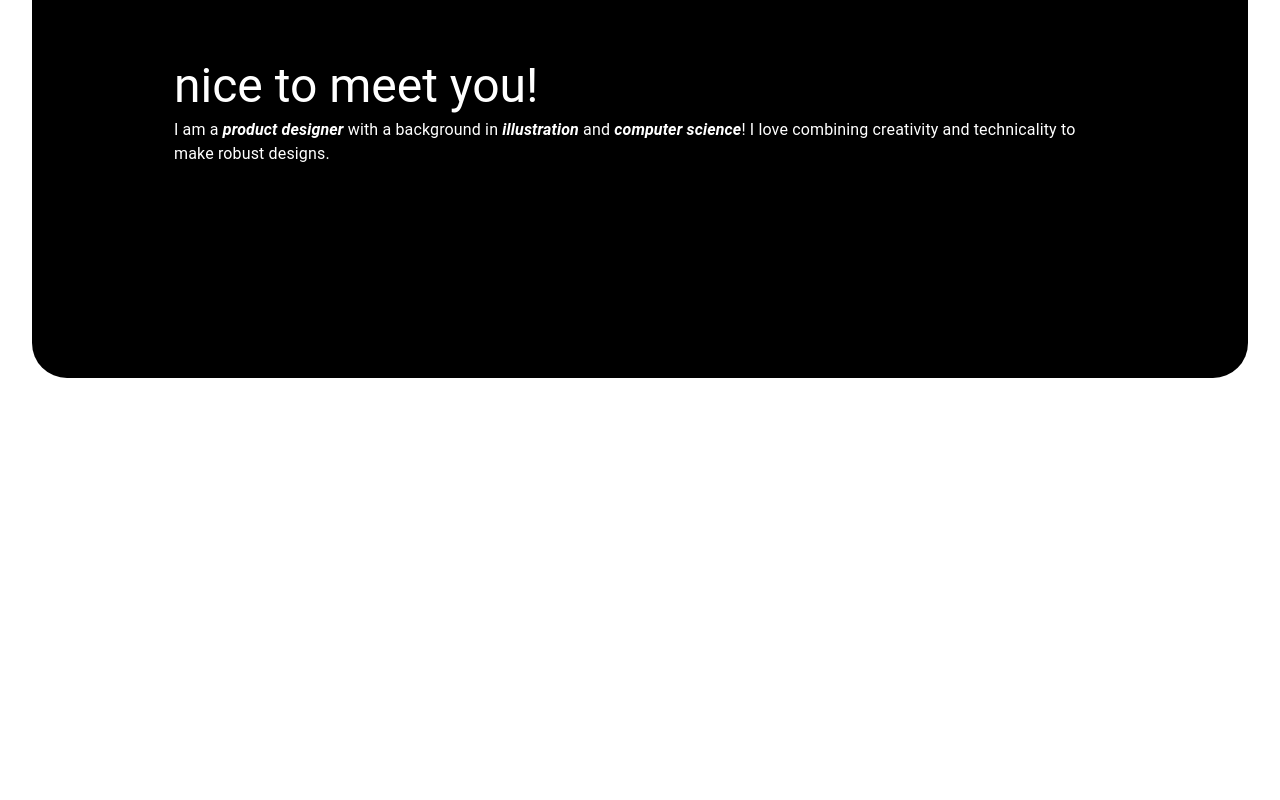
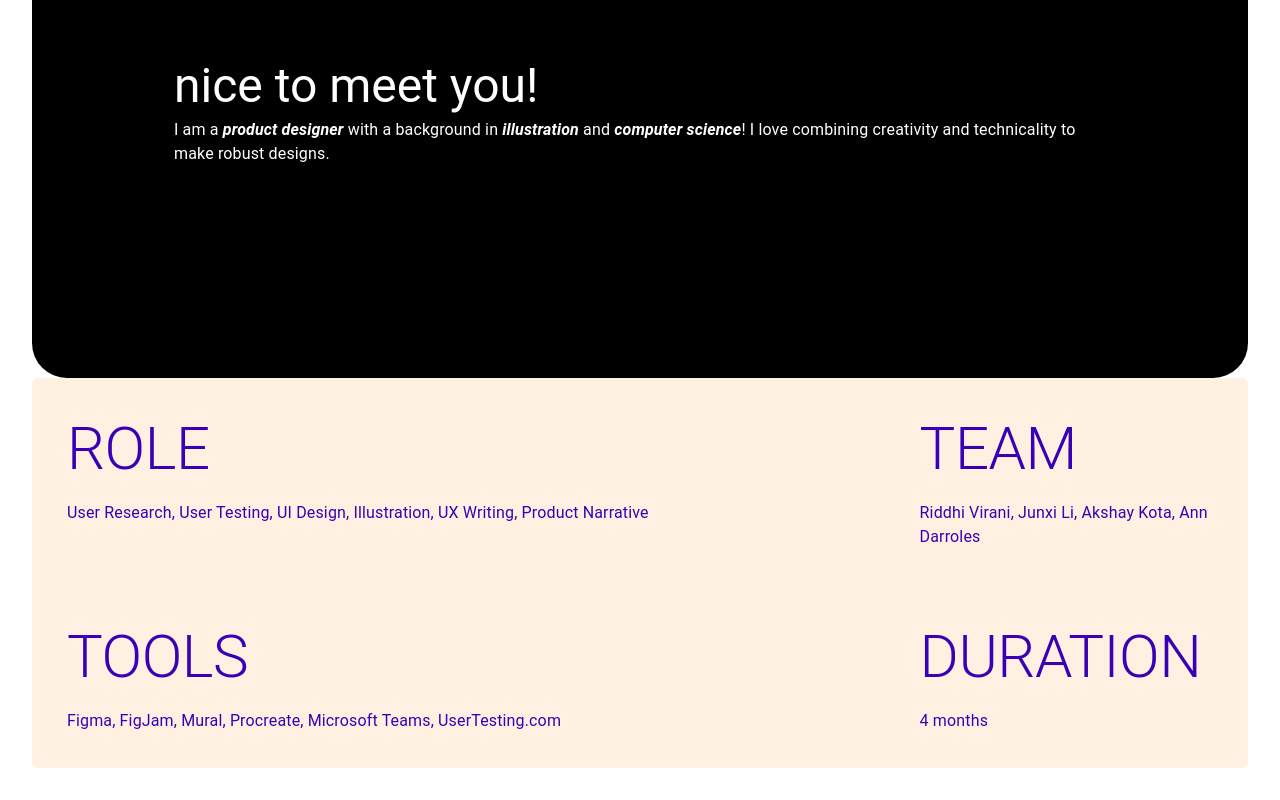
Before and after one commit to sonofabird/portfolio, a React (Vite) app: page / in a window 1280 px wide. Shown: the part 1024-1824 px from the top of the page. Before the commit the page ends 1434 px from the top, so only its background shows below. Built offline with nearby package versions, Linux system fonts and the light colour scheme.

Commit message:
add grid component

```diff
--- a/src/App.jsx
+++ b/src/App.jsx
@@ -1,6 +1,8 @@
 import Bio from './components/Bio'
 import Header from './components/Header'
 import './App.css'
+import TileGrid from './components/TileGrid'
+import Proj1Desc from './assets/p1/Proj1Desc'
 
 function App() {
 
@@ -8,6 +10,7 @@ function App() {
     <>
      <Header/>
      <Bio/>
+     <TileGrid description={Proj1Desc}/>
     </>
   )
 }
--- /dev/null
+++ b/src/assets/p1/Proj1Desc.jsx
@@ -0,0 +1,17 @@
+const Proj1Desc = [
+    {
+        title: "ROLE",
+        body: "User Research, User Testing, UI Design, Illustration, UX Writing, Product Narrative"
+    }, {
+        title: "TEAM",
+        body: "Riddhi Virani, Junxi Li, Akshay Kota, Ann Darroles"
+    }, {
+        title: "TOOLS",
+        body: "Figma, FigJam, Mural, Procreate, Microsoft Teams, UserTesting.com"
+    }, {
+        title: "DURATION",
+        body: "4 months"
+    }
+]
+
+export default Proj1Desc;
--- /dev/null
+++ b/src/components/TileGrid.jsx
@@ -0,0 +1,40 @@
+import { Box, Grid, Typography } from "@mui/material";
+
+const TileGridItem = (props) => {
+    return(
+        <Grid item xs={props.index % 2 == 0 ? 7 : 3}>
+            <Typography
+                variant="h2"
+                color="#3A00B5"
+                paddingBottom="16px"
+                sx= {{ textTransform: "uppercase" }}
+            >
+                {props.title}
+            </Typography>
+            <Typography
+                variant="body1"
+                color="#3A00B5"
+            >
+                {props.body}
+            </Typography>
+        </Grid>
+    )
+}
+
+const TileGrid = (props) => {
+    const descriptionArray = props.description;
+
+    return(
+        <Box textAlign="left" bgcolor="#FFF0E2" borderRadius="6px" display="flex" padding="35px">
+            <Grid container columns={{ xs: 10 }} spacing={{ xs: "72px" }}>
+                {
+                    descriptionArray.map((desc, index) => (
+                        <TileGridItem title={desc.title} body={desc.body} key={index} index={index}/>
+                    ))
+                }
+            </Grid>
+        </Box>
+    )
+}
+
+export default TileGrid;
```
